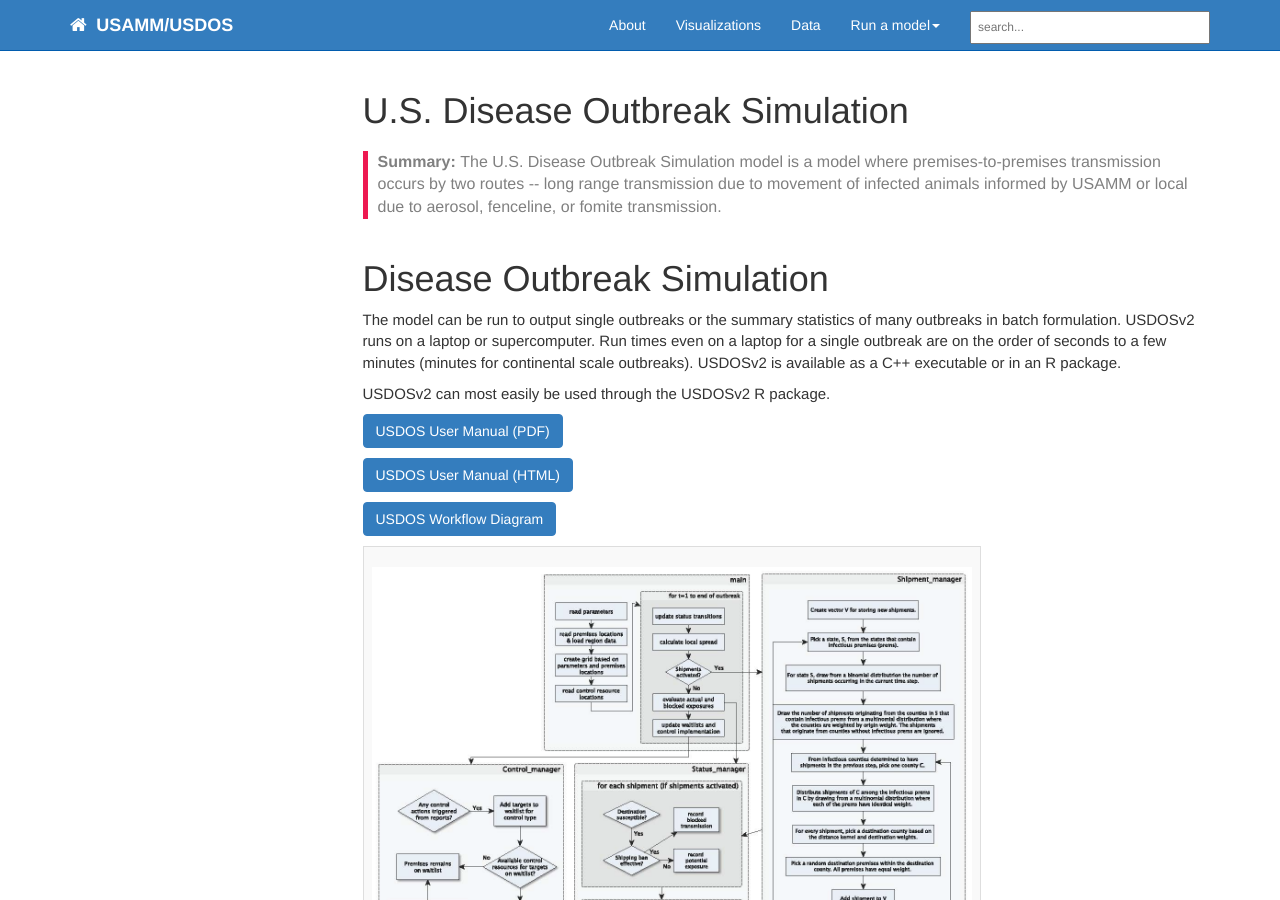
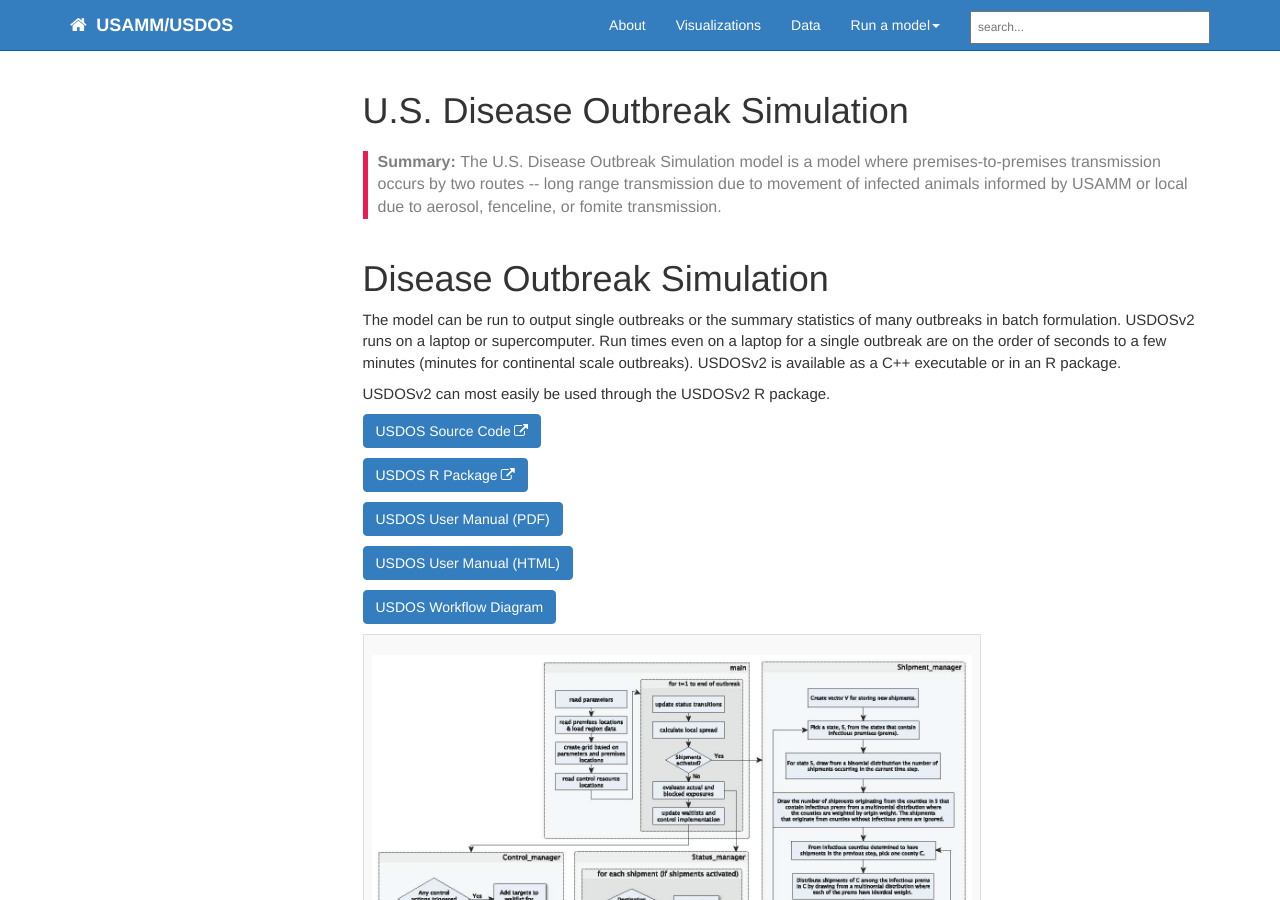
Before and after one commit to webblabb/usammusdos, a Jekyll site: the page built from pages/usdos/usdos.md, in a window 1280 px wide and 900 px high. Built offline with Jekyll 4.4.1, drawn with Linux system fonts in a browser that asks for light colours; nearby versions of some CDN libraries; comment, search, counter and statistics services are not loaded.

Commit message:
Update usdos.md

```diff
--- a/pages/usdos/usdos.md
+++ b/pages/usdos/usdos.md
@@ -16,9 +16,9 @@ The model can be run to output single outbreaks or the summary statistics of man
 USDOSv2 can most easily be used through the USDOSv2 R package.
 
 
-<!-- <a href="https://github.com/webblabb/usdos" class="btn btn-primary">USDOS Source Code</a>
+<a href="https://github.com/webblabb/usdos" class="btn btn-primary">USDOS Source Code</a>
 
-<a href="https://github.com/webblabb/usdosr" class="btn btn-primary">USDOS R Package</a> -->
+<a href="https://github.com/webblabb/usdosr" class="btn btn-primary">USDOS R Package</a>
 
 <a href="literature/USDOS_UserManual_Tsaoetal.pdf" class="btn btn-primary">USDOS User Manual (PDF)</a>
 
```
